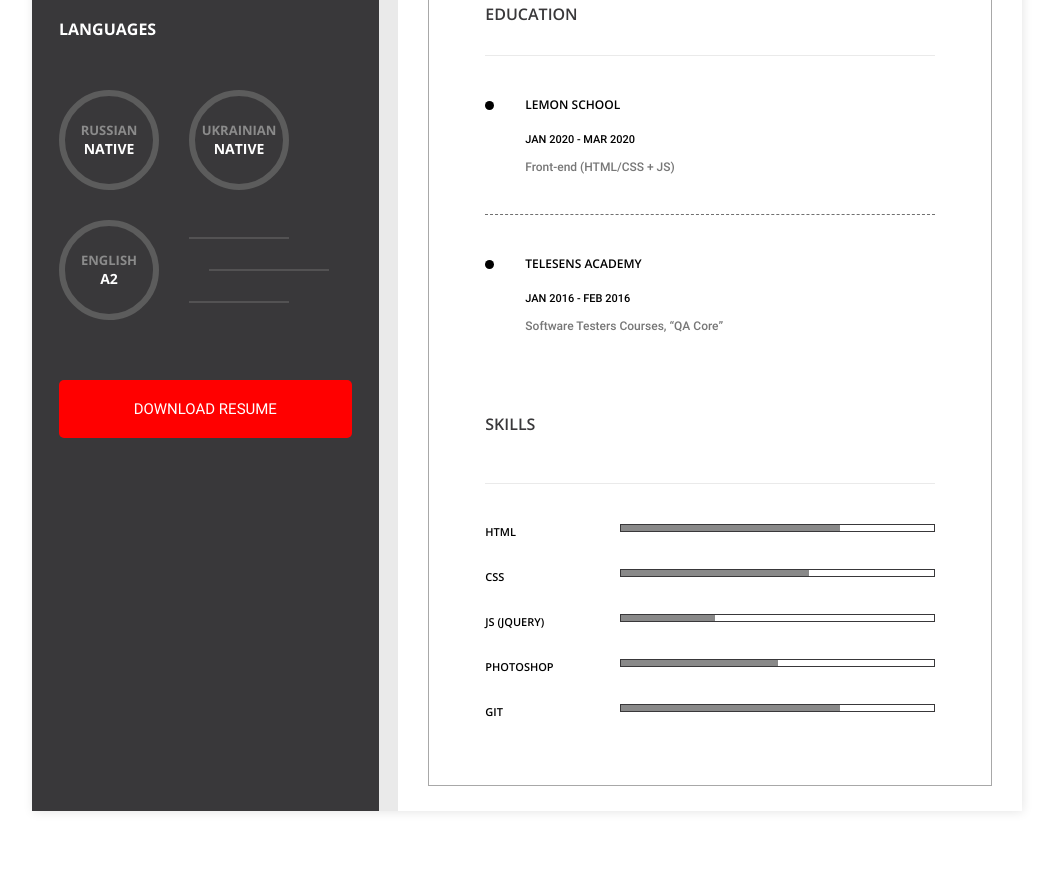
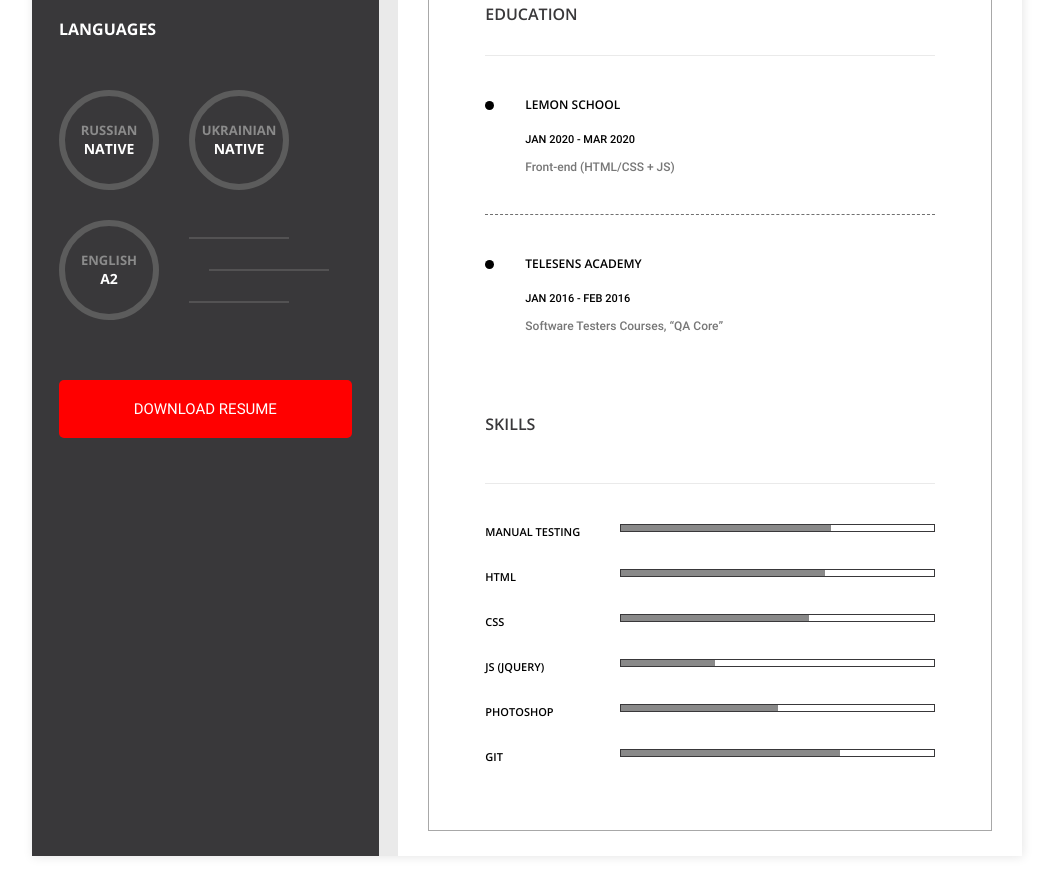
Before and after one commit to MaximSavhenko/RESUME---QA, a plain HTML site: page index.html in a window 1280 px wide. Shown: the part 1515-2391 px from the top of the page, without its empty margins (113-1167 px from the left). Before the commit the page ends 2346 px from the top, so only its background shows below. Drawn offline with Linux system fonts and the light colour scheme.

Commit message:
fix content/skils

```diff
--- a/index.html
+++ b/index.html
@@ -243,6 +243,9 @@
                     <div class="resume__skills">
                         <h2>SKILLS</h2>
                         <ul class="resume__skills-list">
+                            <li class="resume__skills-item">Manual Testing
+                                <div class="resume__skills-level resume__skills-progresManual"></div>
+                            </li>
                             <li class="resume__skills-item">HTML
                                 <div class="resume__skills-level resume__skills-progresH"></div>
                             </li>
--- a/scss/style.scss
+++ b/scss/style.scss
@@ -504,9 +504,15 @@ h2 {
         }
     }
 
+    &__skills-progresManual {
+        &::before {
+            width: 67%;
+        }
+    }
+
     &__skills-progresH {
         &::before {
-            width: 70%;
+            width: 65%;
         }
     }
     &__skills-progresC {
```
Also changed, not shown: css/style.css.
